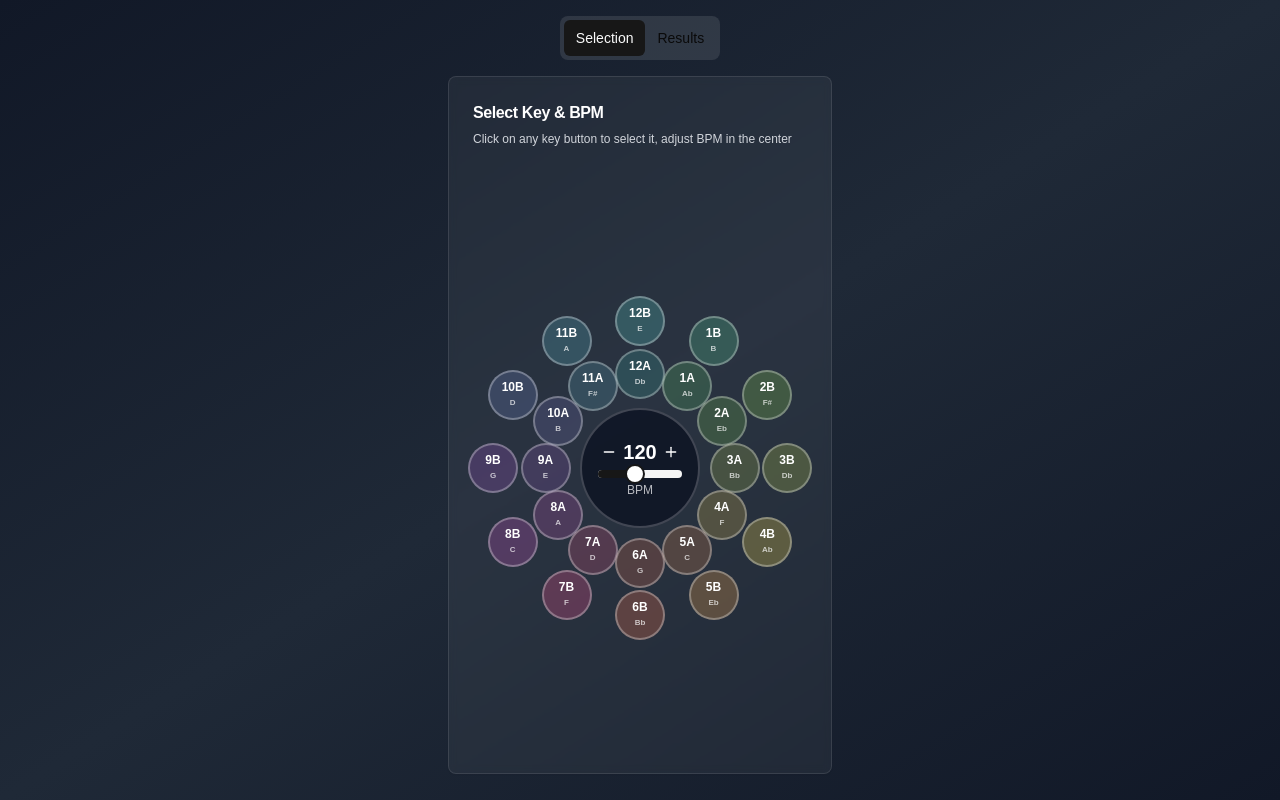
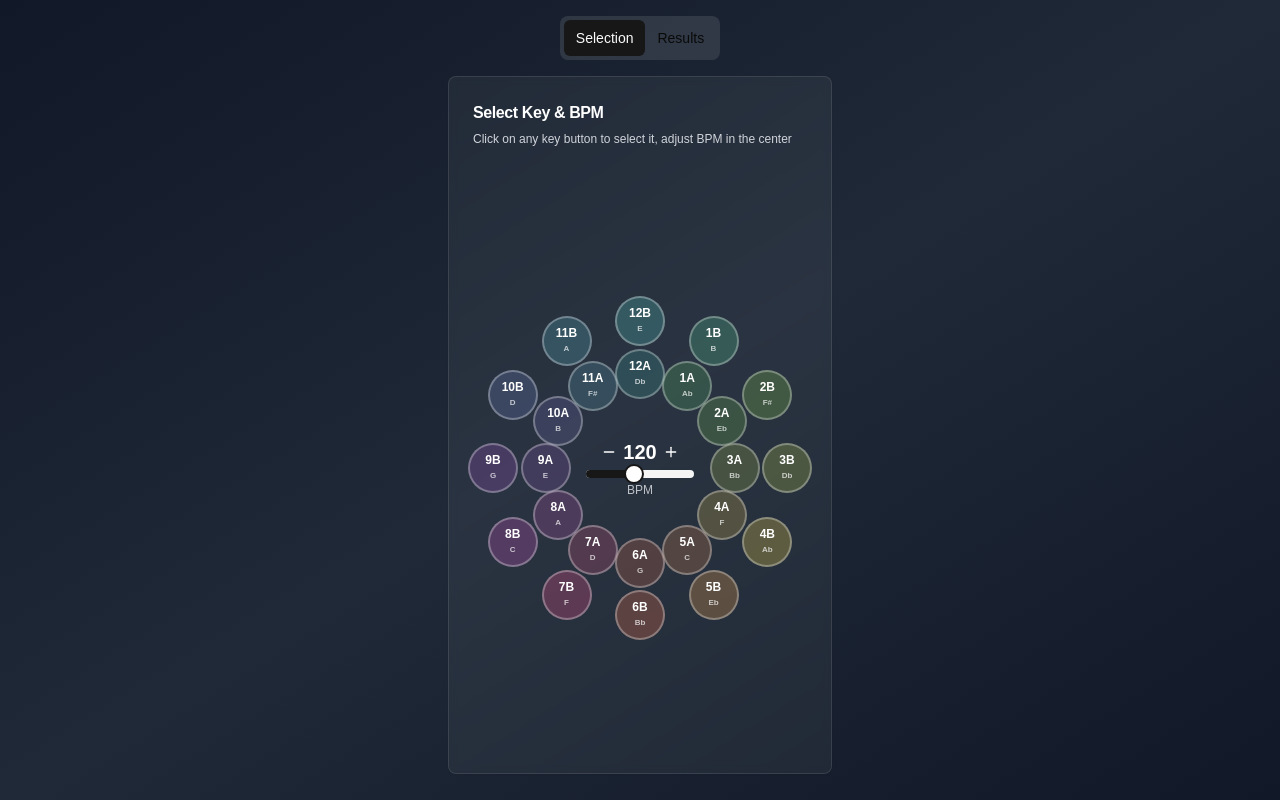
Before and after one commit to GabMercier/KeySync, a Next.js app: page / in a window 1280 px wide. Built offline with nearby package versions, Linux system fonts and the light colour scheme.

Commit message:
feat: standardize BPM circle size across all screen sizes
Use fixed size for BPM circle to maintain consistent proportion with wheel.

Co-authored-by: null <148184574+GabMercier@users.noreply.github.com>

```diff
--- a/dj-harmonic-matcher.tsx
+++ b/dj-harmonic-matcher.tsx
@@ -557,13 +557,13 @@ export default function DJHarmonicMatcher() {
             {/* BPM selector at center */}
             <div className="absolute inset-0 flex items-center justify-center">
               <div
-                className="bg-gray-900/95 rounded-full border-2 border-white/20 p-3"
+                className="rounded-full p-3 mx-[px] my-[px] py-3 border-[12px] opacity-100 border-none shadow-none"
                 style={{
-                  width: isMobile ? `min(22vw, 22vh, 120px)` : `min(15vw, 15vh, 140px)`,
-                  height: isMobile ? `min(22vw, 22vh, 120px)` : `min(15vw, 15vh, 140px)`,
+                  width: "140px",
+                  height: "140px",
                 }}
               >
-                <div className="flex flex-col items-center justify-center h-full">
+                <div className="flex flex-col items-center justify-center h-full px-0 py-0">
                   <div className="flex items-center gap-1 mb-1">
                     <Button
                       size="icon"
@@ -848,7 +848,7 @@ export default function DJHarmonicMatcher() {
 
   return (
     <div className="h-screen bg-gradient-to-br from-gray-900 via-gray-800 to-gray-900 overflow-hidden flex flex-col">
-      <div className="max-w-7xl mx-auto h-full flex flex-col px-2 py-4">
+      <div className="max-w-7xl mx-auto h-full flex flex-col py-4 px-1">
         {/* Title in top left corner */}
         <div className="absolute top-4 left-4 z-10">
           <div className="flex items-center gap-2"></div>
```
